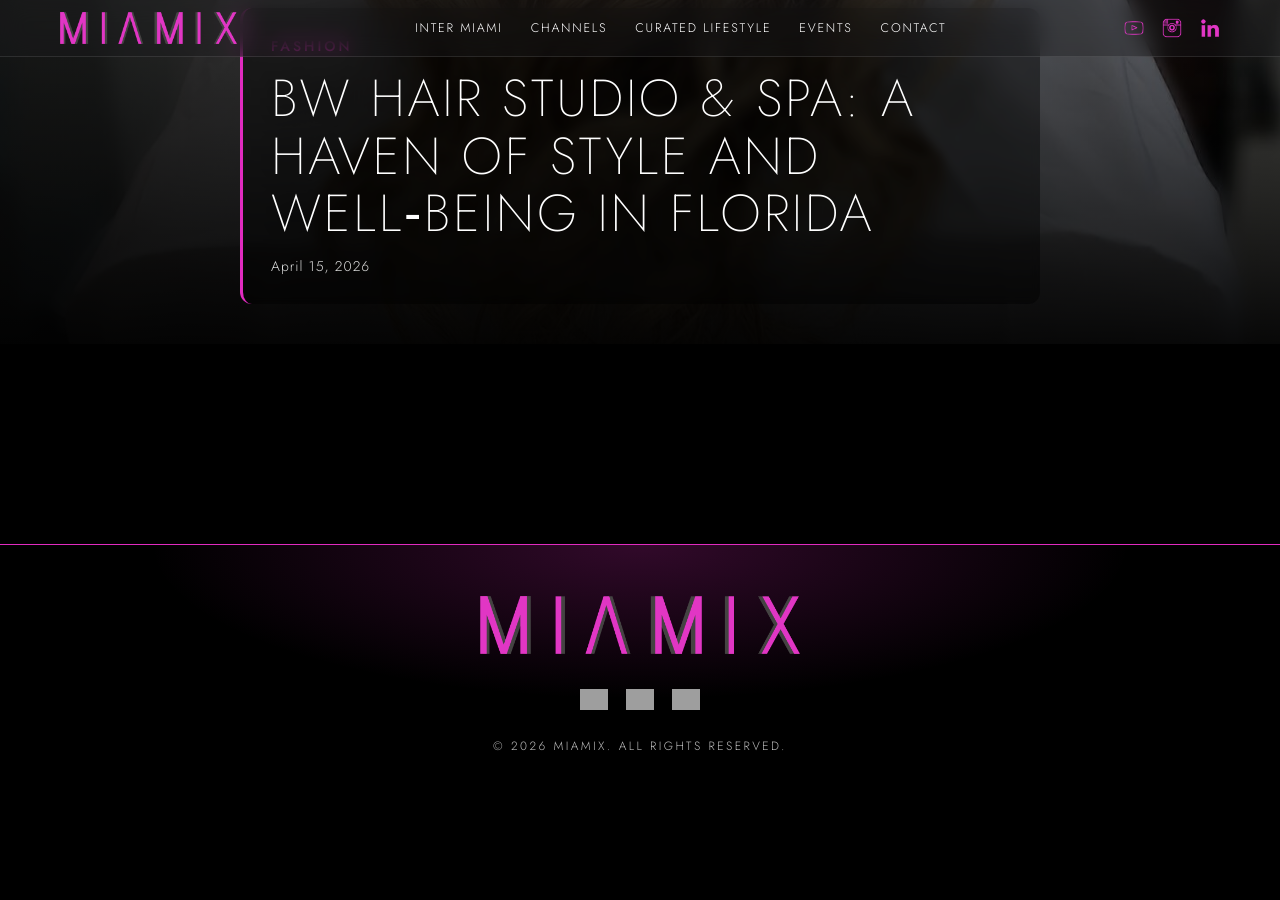
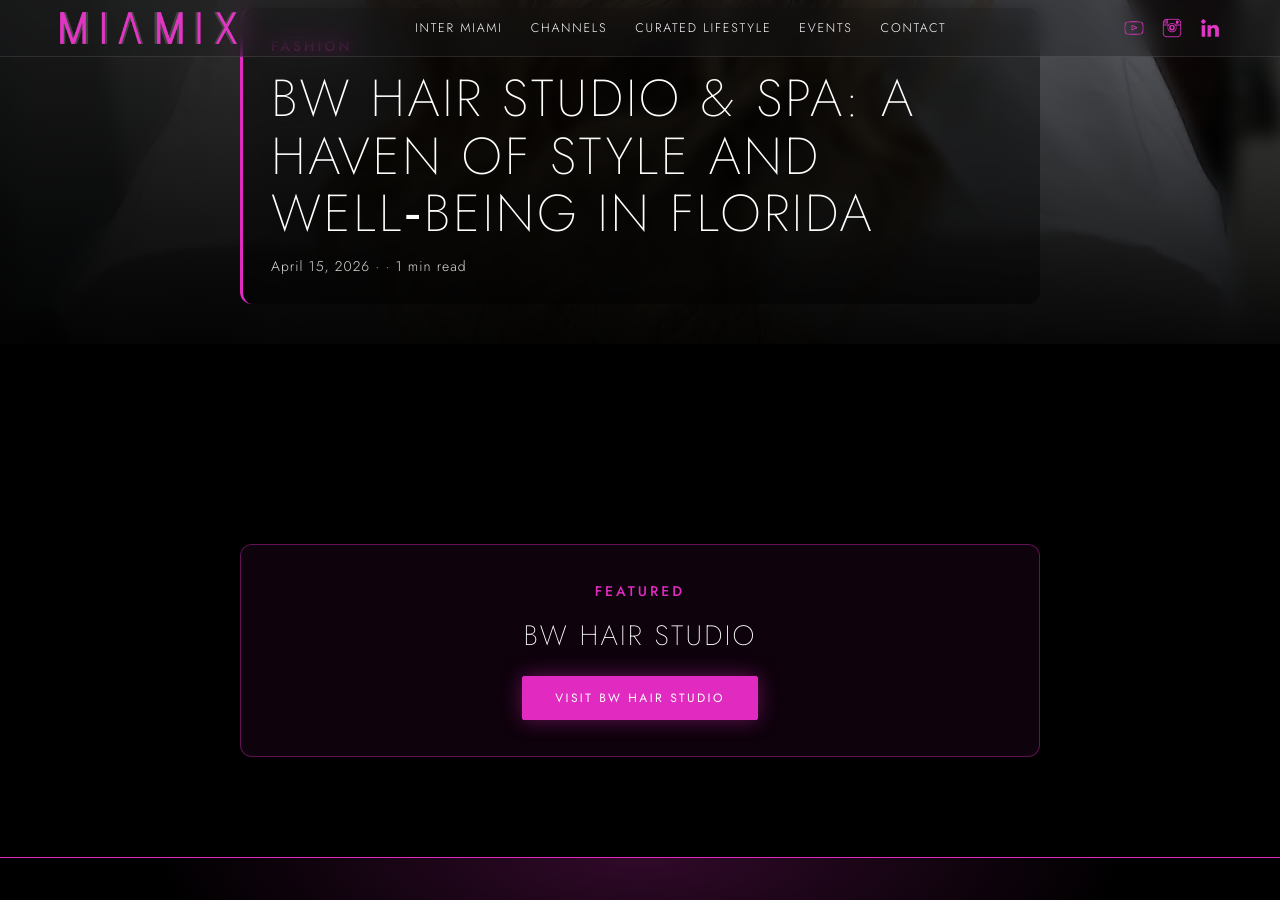
Before and after one commit to MIAMIX-io/MIAMIX.VIP-Site, a Jekyll site: the page built from _posts/Fashion/2026-04-15-bw-hair-studio-spa-a-haven-of-style-and-well-being-in-florida.md, in a window 1280 px wide and 900 px high, scrolled down 421 px. Built offline with Jekyll 4.4.1, drawn with Linux system fonts in a browser that asks for light colours; before the commit the page ends 1248 px from its top, so only the background shows below that.

Commit message:
Update post.html

```diff
--- a/_layouts/post.html
+++ b/_layouts/post.html
@@ -115,7 +115,20 @@
 .lightbox.open { display: flex; }
 .lightbox img { max-width: 92vw; max-height: 90vh; border-radius: 8px; }
 
+.post-cta { max-width: 800px; margin: 0 auto 100px; padding: 36px 40px; text-align: center; border: 1px solid rgba(225,43,192,.4); border-radius: 12px; background: rgba(225,43,192,.06); }
+.post-cta h3 { font-weight: 200; letter-spacing: .08em; text-transform: uppercase; font-size: 28px; margin-bottom: 20px; }
+
     </style>
+
+    {% assign hero_img = page.cover | default: page.cover_image %}
+<meta name="description" content="{{ page.description | default: content | strip_html | strip_newlines | truncate: 160 }}">
+<meta property="og:type" content="article">
+<meta property="og:title" content="{{ page.page_title | default: page.title }}">
+<meta property="og:description" content="{{ page.description | default: content | strip_html | strip_newlines | truncate: 160 }}">
+<meta property="og:url" content="https://miamix.io{{ page.url }}">
+{% if hero_img %}<meta property="og:image" content="https://miamix.io{{ hero_img }}">{% endif %}
+<meta name="twitter:card" content="summary_large_image">
+
 </head>
 <body>
 
@@ -128,7 +141,7 @@
         <div class="post-hero-content">
             <span class="article-cat">{{ page.channel | join: ", " | replace: "CuratedLifestyle", "Curated Lifestyle" | replace: "InterMIA", "Inter Miami" | replace: "Curated", "Curated Lifestyle" }}</span>
             <h1 class="article-title">{{ page.page_title | default: page.title }}</h1>
-            <p class="article-date">{{ page.date | date: "%B %d, %Y" }}</p>
+            <p class="article-date">{{ page.date | date: "%B %d, %Y" }}{% if page.author %} · {{ page.author }}{% endif %} · {{ content | number_of_words | divided_by: 200 | plus: 1 }} min read</p>
         </div>
     </div>
     {% else %}
@@ -136,7 +149,7 @@
         <div class="post-hero-content">
             <span class="article-cat">{{ page.channel | join: ", " | replace: "CuratedLifestyle", "Curated Lifestyle" | replace: "InterMIA", "Inter Miami" | replace: "Curated", "Curated Lifestyle" }}</span>
             <h1 class="article-title">{{ page.page_title | default: page.title }}</h1>
-            <p class="article-date">{{ page.date | date: "%B %d, %Y" }}</p>
+            <p class="article-date">{{ page.date | date: "%B %d, %Y" }}{% if page.author %} · {{ page.author }}{% endif %} · {{ content | number_of_words | divided_by: 200 | plus: 1 }} min read</p>
         </div>
     </div>
     {% endif %}
@@ -146,6 +159,13 @@
             {{ content }}
         </div>
     </article>
+
+    {% if page.external_url contains "http" %}
+<aside class="post-cta">
+  {% if page.business_name %}<span class="article-cat">Featured</span><h3>{{ page.business_name }}</h3>{% endif %}
+  <a class="hero-btn" href="{{ page.external_url }}" target="_blank" rel="noopener">Visit {{ page.business_name | default: "Website" }}</a>
+</aside>
+{% endif %}
 
     {% include footer.html %}
 
```
